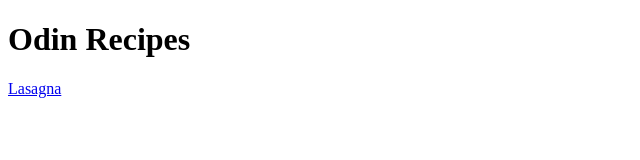
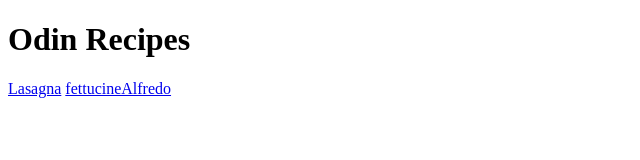
Before and after one commit to rwba7567/odin-recipes, a plain HTML site: page index.html in a window 1280 px wide. Shown: the whole page, without its empty margins (0-640 px from the left). Drawn offline with Linux system fonts and the light colour scheme.

Commit message:
link index.html with fettucinealfredo.html

```diff
--- a/index.html
+++ b/index.html
@@ -11,5 +11,6 @@
         <h1>Odin Recipes</h1>
 
         <a href="recipes/lasagna.html">Lasagna</a>
+        <a href="recipes/fettucineAlfredo.html">fettucineAlfredo</a>
     </body>
 </html>
```
